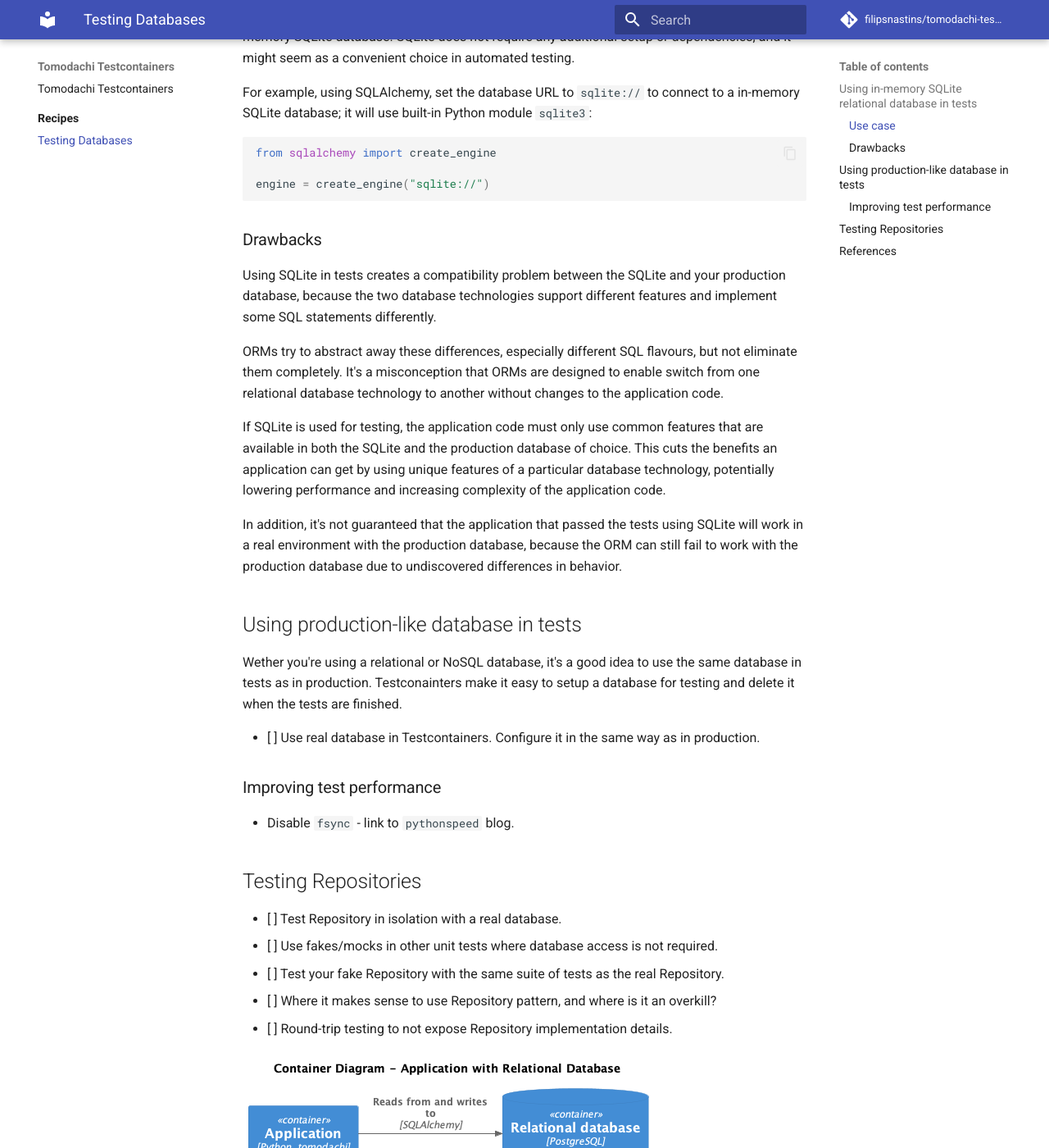
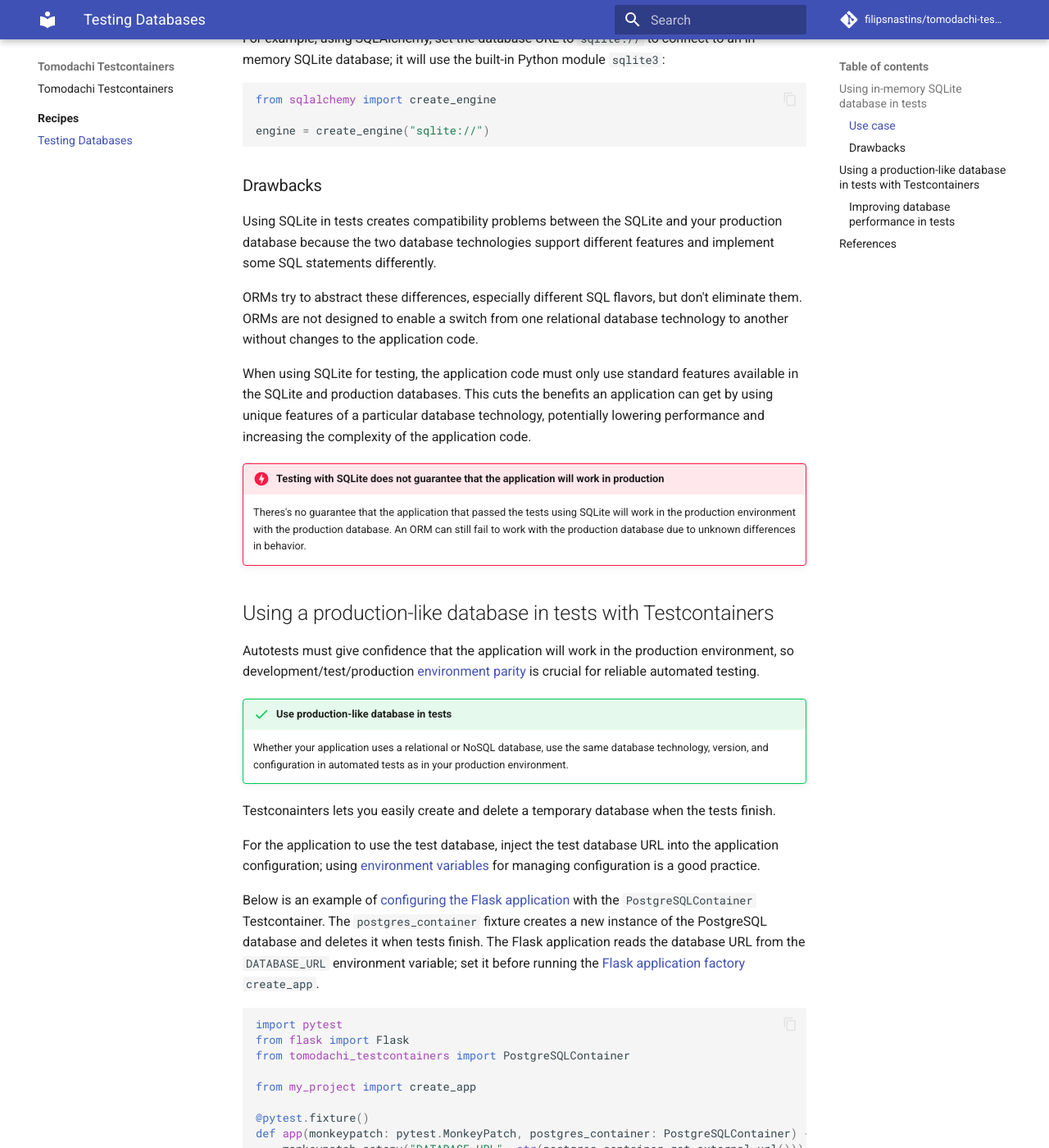
Before and after one commit to filipsnastins/tomodachi-testcontainers, an MkDocs documentation site: the page built from docs/recipes/testing-databases.md, in a window 1280 px wide and 1400 px high, scrolled down 401 px. Shown: the whole window at 82% size. Built offline with MkDocs 1.6.1 and Material for MkDocs 9.7.7, drawn with Linux system fonts in a browser that asks for light colours; comment, search, counter and statistics services are not loaded; some of the changed text lies outside the part shown.

Commit message:
doc: edit testing databases

````diff
--- a/docs/recipes/testing-databases.md
+++ b/docs/recipes/testing-databases.md
@@ -1,17 +1,15 @@
 # Testing Databases
 
-...
-
-## Using in-memory SQLite relational database in tests
+## Using in-memory SQLite database in tests
 
 ### Use case
 
-If an application uses relational database and Object-Relational Mapper (ORM) for implementing a data layer,
-it's easy to replace a production database, e.g. PostgreSQL or MySQL, with an in-memory SQLite database.
-SQLite does not require any additional setup or dependencies, and it might seem as a convenient choice in automated testing.
+If an application uses a relational database and Object-Relational Mapper (ORM) for implementing a data layer,
+it's easy to replace a production database, e.g., PostgreSQL or MySQL, with an in-memory SQLite database.
+SQLite does not require additional setup or dependencies, and it might seem like a convenient choice for autotests.
 
-For example, using SQLAlchemy, set the database URL to `sqlite://` to connect to a in-memory SQLite database;
-it will use built-in Python module `sqlite3`:
+For example, using SQLAlchemy, set the database URL to `sqlite://` to connect to an in-memory SQLite database;
+it will use the built-in Python module `sqlite3`:
 
 ```py
 from sqlalchemy import create_engine
@@ -21,45 +19,87 @@
 
 ### Drawbacks
 
-Using SQLite in tests creates a compatibility problem between the SQLite and your production database,
+Using SQLite in tests creates compatibility problems between the SQLite and your production database
 because the two database technologies support different features and implement some SQL statements differently.
 
-ORMs try to abstract away these differences, especially different SQL flavours, but not eliminate them completely.
-It's a misconception that ORMs are designed to enable switch from one relational database technology to another without changes to the application code.
+ORMs try to abstract these differences, especially different SQL flavors, but don't eliminate them.
+ORMs are not designed to enable a switch from one relational database technology to another without changes to the application code.
 
-If SQLite is used for testing, the application code must only use common features that are available in both the SQLite and the production database of choice.
+When using SQLite for testing, the application code must only use standard features available in the SQLite and production databases.
 This cuts the benefits an application can get by using unique features of a particular database technology,
-potentially lowering performance and increasing complexity of the application code.
+potentially lowering performance and increasing the complexity of the application code.
 
-In addition, it's not guaranteed that the application that passed the tests using SQLite will work in a real environment with the production database,
-because the ORM can still fail to work with the production database due to undiscovered differences in behavior.
+!!! danger "Testing with SQLite does not guarantee that the application will work in production"
 
-## Using production-like database in tests
+    Theres's no guarantee that the application that passed the tests using SQLite will work in the production environment with the production database.
+    An ORM can still fail to work with the production database due to unknown differences in behavior.
 
-Wether you're using a relational or NoSQL database, it's a good idea to use the same database in tests as in production.
-Testconainters make it easy to setup a database for testing and delete it when the tests are finished.
+## Using a production-like database in tests with Testcontainers
 
-- [ ] Use real database in Testcontainers. Configure it in the same way as in production.
+Autotests must give confidence that the application will work in the production environment,
+so development/test/production [environment parity](https://12factor.net/dev-prod-parity) is crucial for reliable automated testing.
 
-### Improving test performance
+!!! success "Use production-like database in tests"
 
-- Disable `fsync` - link to `pythonspeed` blog.
+    Whether your application uses a relational or NoSQL database,
+    use the same database technology, version, and configuration in automated tests as in your production environment.
 
-## Testing Repositories
+Testconainters lets you easily create and delete a temporary database when the tests finish.
 
-- [ ] Test Repository in isolation with a real database.
-- [ ] Use fakes/mocks in other unit tests where database access is not required.
-- [ ] Test your fake Repository with the same suite of tests as the real Repository.
-- [ ] Where it makes sense to use Repository pattern, and where is it an overkill?
-- [ ] Round-trip testing to not expose Repository implementation details.
+For the application to use the test database, inject the test database URL into the application configuration;
+using [environment variables](https://12factor.net/config) for managing configuration is a good practice.
 
-![Container Diagram - Application with Relational Database](../architecture/c4/level_2_container/01_app_with_relational_db.png)
+Below is an example of [configuring the Flask application](https://flask.palletsprojects.com/en/3.0.x/testing/) with the `PostgreSQLContainer` Testcontainer.
+The `postgres_container` fixture creates a new instance of the PostgreSQL database and deletes it when tests finish.
+The Flask application reads the database URL from the `DATABASE_URL` environment variable;
+set it before running the [Flask application factory](https://flask.palletsprojects.com/en/3.0.x/tutorial/factory/) `create_app`.
 
-![Component Diagram - Application with Relational Database](../architecture/c4/level_3_component/01_app_with_relational_db.png)
+```py
+import pytest
+from flask import Flask
+from tomodachi_testcontainers import PostgreSQLContainer
+
+from my_project import create_app
+
+@pytest.fixture()
+def app(monkeypatch: pytest.MonkeyPatch, postgres_container: PostgreSQLContainer) -> Flask:
+    monkeypatch.setenv("DATABASE_URL", str(postgres_container.get_external_url()))
+
+    return create_app()
+```
+
+The same approach works with other database technologies: [MongoDB](https://hub.docker.com/_/mongo), [DynamoDB](https://hub.docker.com/r/localstack/localstack/), etc.
+
+### Improving database performance in tests
+
+Modern databases are already fast enough to be used in automated testing -
+startup time is less than a second, and database read/write performance lets you run hundreds of tests in a reasonable time.
+
+The slowest database operation is writing data to a disk on a commit.
+The test database is deleted when autotests finish, so the test data is discarded anyway.
+Therefore, to increase the test database performance, disable data flush to disk and let the database store the data in faster RAM.
+Read more about this technique and performance measurements in [this blog post](https://pythonspeed.com/articles/faster-db-tests/).
+
+Most databases have a similar configuration option that disables the flush to the disk.
+To disable the flush to the disk in PostgreSQL, set the `fsync` parameter to `off`:
+
+```sh
+docker run --rm -p 5432:5432 postgres:16 -c fsync=off
+```
+
+In MySQL set `innodb_flush_method=O_DIRECT_NO_FSYNC`:
+
+```sh
+docker run --rm -p 3306:3306 mysql:8 --innodb_flush_method=O_DIRECT_NO_FSYNC
+```
+
+!!! tip
+
+    In Tomodachi Testcontainers library, database containers have `fsync` disabled by default.
 
 ## References
 
+- <https://12factor.net/dev-prod-parity>
+- <https://12factor.net/config>
+- <http://michael.robellard.com/2015/07/dont-test-with-sqllite-when-you-use.html>
 - <https://pythonspeed.com/articles/faster-db-tests/>
-- <http://michael.robellard.com/2015/07/dont-test-with-sqllite-when-you-use.html>
-- <https://martinfowler.com/eaaCatalog/repository.html>
-- <https://www.cosmicpython.com/book/chapter_02_repository.html>
--- a/mkdocs.yml
+++ b/mkdocs.yml
@@ -23,6 +23,8 @@
     - toc.follow
 
 markdown_extensions:
+  - admonition
+  - pymdownx.details
   - pymdownx.highlight:
       anchor_linenums: true
       line_spans: __span
````
Also changed, not shown: README.md (+1 -1 lines), docs/recipes/testing-repositories.md (added, +23 -0 lines).
